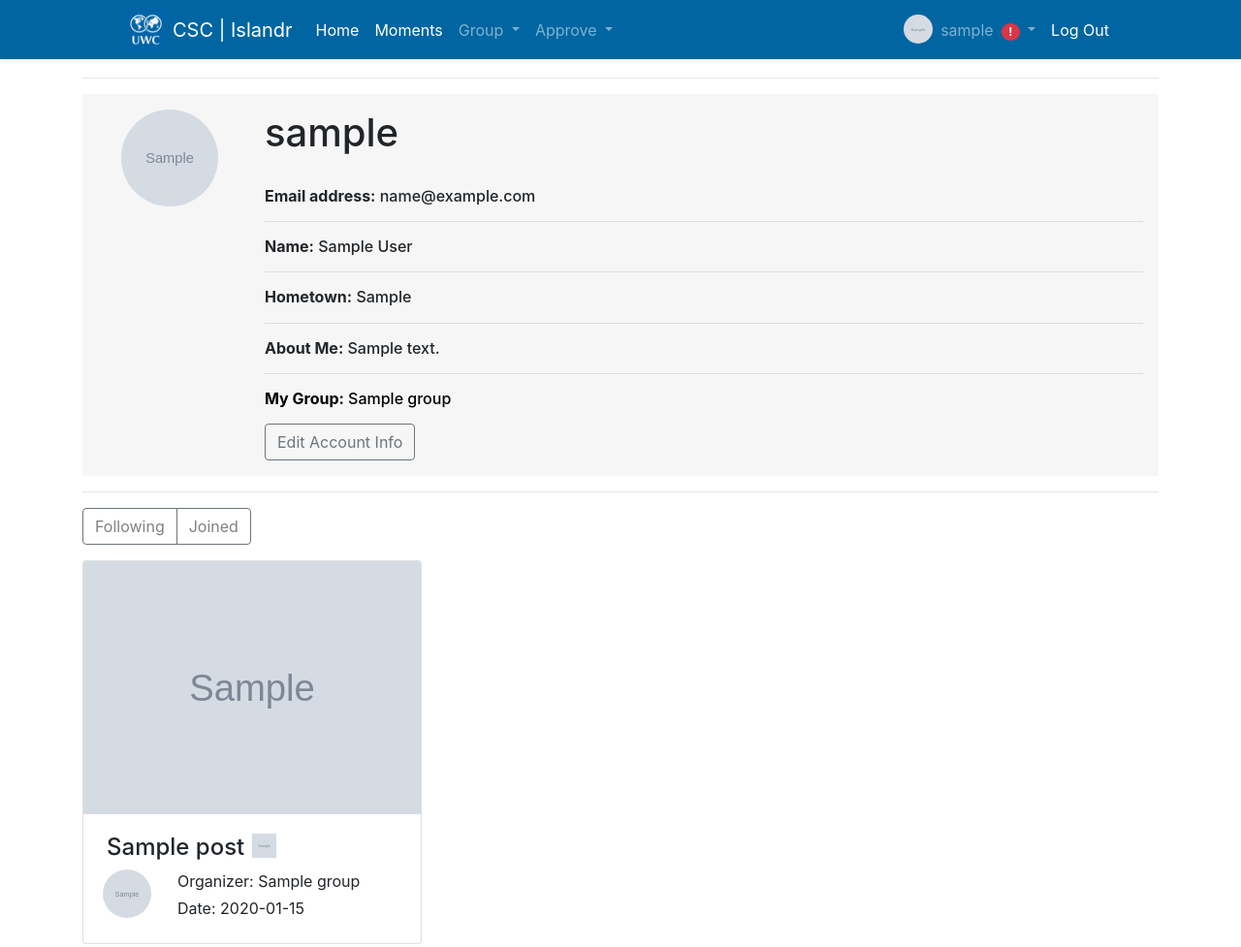
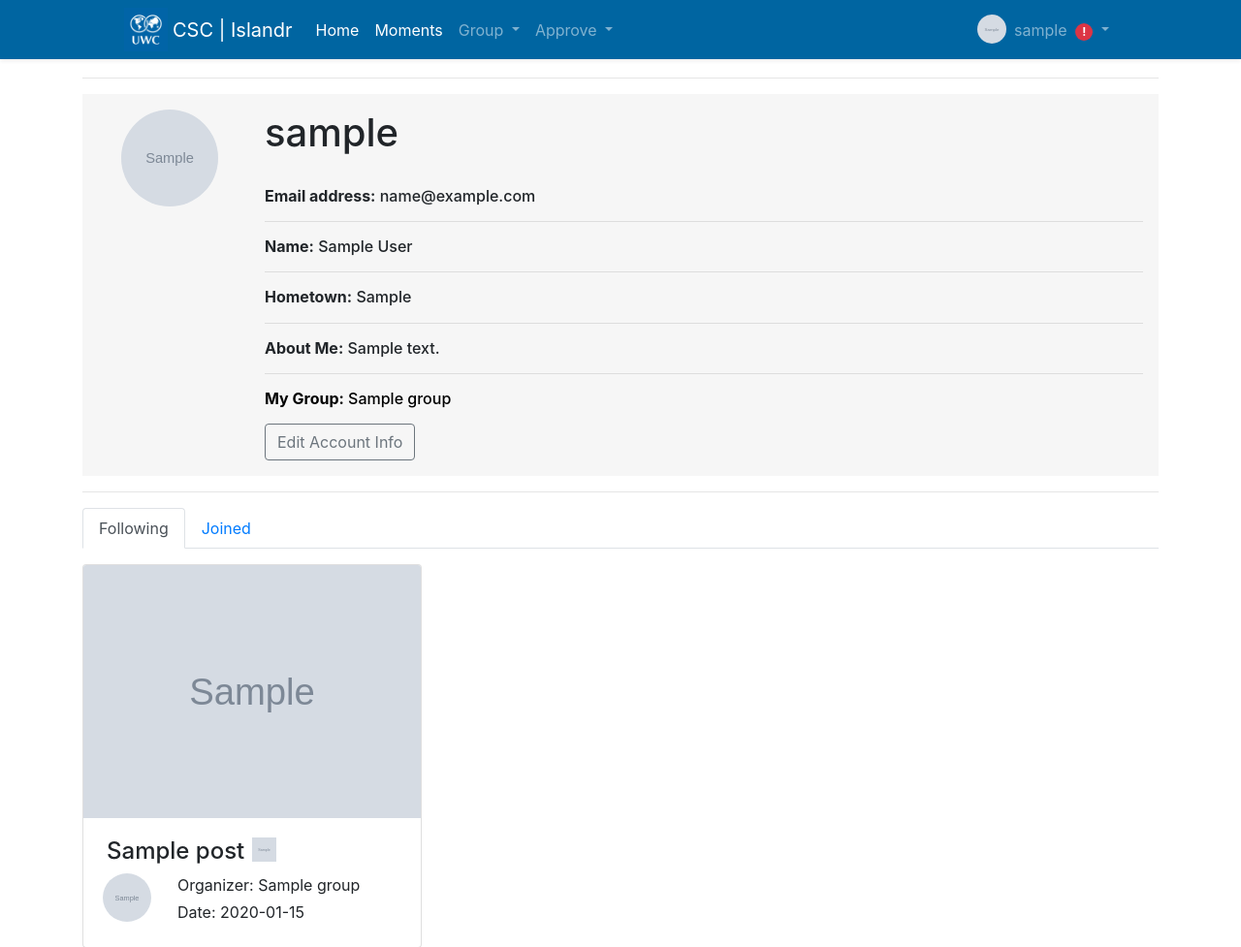
Before and after one commit to zlxlty/Islandr, a Flask app: page /account/1 in a window 1280 px wide. Shown: the top 977 px of the page at 97% size. Run offline with Flask 2, Linux system fonts and the light colour scheme; a user stored in the database is signed in; tables that the repository leaves empty hold one stand-in row (values such as "Sample post"); grey boxes marked "Sample" are stand-in pictures; some libraries are stand-ins or nearby versions.

Commit message:
change button style

```diff
--- a/app/group/views.py
+++ b/app/group/views.py
@@ -138,7 +138,7 @@ def application_approve(group_id, user_id):
     join.is_approved = 1
     join.member.has_msg = True
     db.session.commit()
-    return redirect(url_for('main.message'))
+    return redirect(url_for('main.group_message'))
 
 @group.route('/application/<int:group_id>/<int:user_id>/reject')
 @login_required
@@ -151,7 +151,7 @@ def application_reject(group_id, user_id):
     join.member.has_msg = True
     db.session.delete(join)
     db.session.commit()
-    return redirect(url_for('main.message'))
+    return redirect(url_for('main.group_message'))
 
 @group.route('/<int:id>/delete')
 @login_required
--- a/app/templates/account.html
+++ b/app/templates/account.html
@@ -38,18 +38,15 @@
         </div>
 </div>
 <hr>
-<div class="btn-group" role="group" aria-label="Basic example">
-    <button type="button" class="btn btn-outline-secondary">
-        <a style="color: gray;" href="{{url_for('main.account', user_id=user.id, ctype='event')}}">
-            Following
-        </a>
-    </button>
-    <button type="button" class="btn btn-outline-secondary">
-        <a style="color: gray;" href="{{url_for('main.account', user_id=user.id, ctype='group')}}">
-            Joined
-        </a>
-    </button>
-</div>
+<ul class="nav nav-tabs">
+    <li class="nav-item">
+        <a class="nav-link {% if type=='event' %}active{% endif %}" href="{{url_for('main.account', user_id=user.id, ctype='event')}}" aria-selected="true">Following</a>
+    </li>
+    <li class="nav-item">
+        <a class="nav-link {% if type=='group' %}active{% endif %}" href="{{url_for('main.account', user_id=user.id, ctype='group')}}" aria-selected="false">Joined</a>
+    </li>
+</ul>
+
 {% if type == 'event' %}
     {{ macros.post_generator(items) }}
     <div class="pagination justify-content-center">
--- a/app/templates/approve.html
+++ b/app/templates/approve.html
@@ -5,7 +5,7 @@
 
 {% block page_content %}
 <div class="mt-6">
-    <h1>Pending Post</h1>
+    <h2>Pending Post</h2>
     <hr/>
 </div>
 {{ macros.post_generator(posts) }}
--- a/app/templates/base.html
+++ b/app/templates/base.html
@@ -65,10 +65,9 @@
                 <div class="dropdown-menu" aria-labelledby="navbarDropdown">
                     <a class="dropdown-item" href="{{ url_for('main.account', user_id=current_user.id) }}">My Account</a>
                     <a class="dropdown-item" href="{{ url_for('main.message') }}">Message {% if current_user.has_msg %} <span class="ml-1 badge badge-pill badge-danger">!</span> {% endif %}</a>
+                    <div class="dropdown-divider"></div>
+                    <a class="dropdown-item" href="{{ url_for('auth.logout') }}">Log Out</a>
                 </div>
-            </li>
-            <li class="nav-item">
-                <a class="nav-link active" href="{{ url_for('auth.logout') }}">Log Out</a>
             </li>
             {% else %}
             <li class="nav-item">
--- a/app/templates/followers.html
+++ b/app/templates/followers.html
@@ -6,7 +6,7 @@
 {% block page_content %}
 <div class="mt-6">
     <div class="row">
-        <h1 class="ml-3">Followers</h1>
+        <h2 class="ml-3">Followers</h2>
         <h4 class="ml-2 mt-2"><span class="badge badge-info">{{ user_amount }}</span></h4>
     </div>
     <hr/>
--- a/app/templates/group_approve.html
+++ b/app/templates/group_approve.html
@@ -5,7 +5,7 @@
 
 {% block page_content %}
 <div class="mt-6">
-    <h1>Pending Group</h1>
+    <h2>Pending Group</h2>
     <hr/>
 </div>
 {{ macros.group_generator(groups) }}
--- a/app/templates/group_members.html
+++ b/app/templates/group_members.html
@@ -6,7 +6,7 @@
 {% block page_content %}
 <div class="mt-6">
     <div class="row">
-        <h1 class="ml-3">Members</h1>
+        <h2 class="ml-3">Members</h2>
         <h4 class="ml-2 mt-2"><span class="badge badge-info">{{ member_amount }}</span></h4>
     </div>
     <hr/>
--- a/app/templates/index.html
+++ b/app/templates/index.html
@@ -22,7 +22,7 @@
             </ol>
             <div class="carousel-inner">
             <div class="carousel-item active">
-                <img src="{{ url_for('static', filename='pic/default2.jpg') }}" class="d-block w-100" alt="...">
+                <img src="{{ url_for('static', filename='pic/01.jpg') }}" class="d-block w-100" alt="...">
                 <div class="carousel-caption d-md-block">
                     <h2>Getting Started</h2>
                 </div>
--- a/app/templates/tag.html
+++ b/app/templates/tag.html
@@ -5,7 +5,7 @@
 
 {% block page_content %}
 <div class="mt-6">
-    <h1><img class="mr-3" src="{{ url_for('static', filename='icon/%s.png' % title) }}" alt="" height="50px" width="50px">{{ title|capitalize }}</h1>
+    <h2><img class="mr-3" src="{{ url_for('static', filename='icon/%s.png' % title) }}" alt="" height="50px" width="50px">{{ title|capitalize }}</h2>
     <hr/>
 </div>
 {{ macros.post_generator(posts) }}
```
Also changed, not shown: app/templates/message.html (+10 -3 lines), app/templates/search.html (+6 -7 lines), app/static/pic/01.jpg (added), app/static/pic/default.jpg (deleted).
